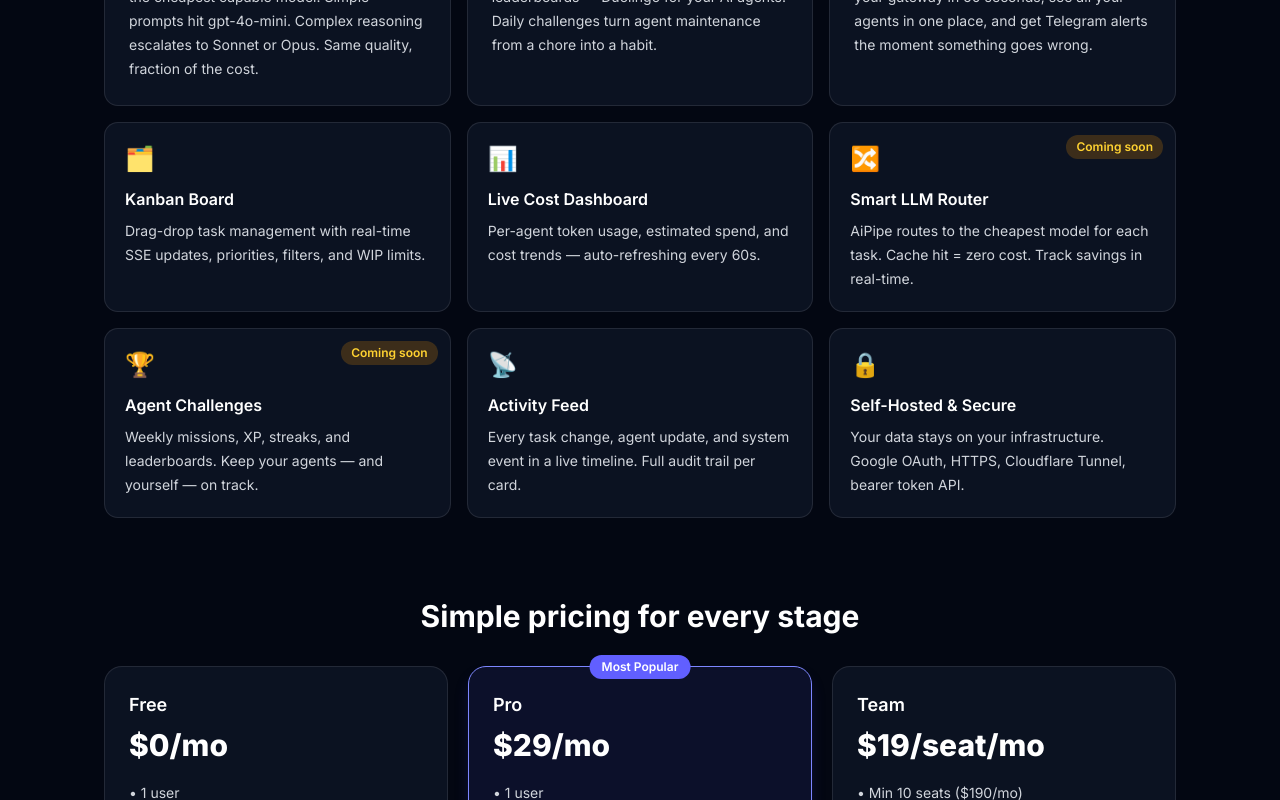
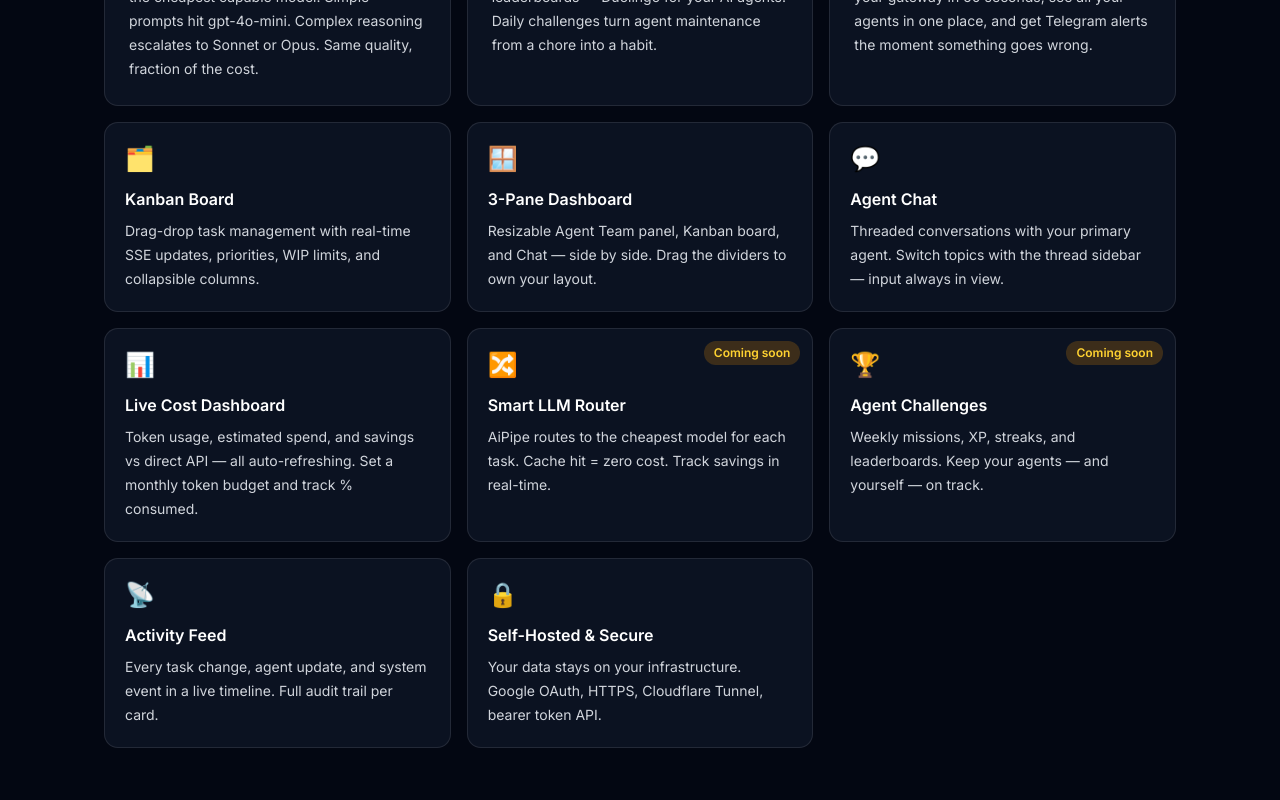
Before and after one commit to MikeS071/archonhq, a Next.js app: page / in a window 1280 px wide. Shown: the part 760-1560 px from the top of the page. Built offline with nearby package versions, Linux system fonts and the light colour scheme; no server answers; the database is empty.

Commit message:
Phase 5: update landing page, roadmap, add dashboard-guide.md

```diff
--- a/src/app/page.tsx
+++ b/src/app/page.tsx
@@ -36,13 +36,25 @@ const features = [
     icon: '🗂️',
     title: 'Kanban Board',
     description:
-      'Drag-drop task management with real-time SSE updates, priorities, filters, and WIP limits.',
+      'Drag-drop task management with real-time SSE updates, priorities, WIP limits, and collapsible columns.',
+  },
+  {
+    icon: '🪟',
+    title: '3-Pane Dashboard',
+    description:
+      'Resizable Agent Team panel, Kanban board, and Chat — side by side. Drag the dividers to own your layout.',
+  },
+  {
+    icon: '💬',
+    title: 'Agent Chat',
+    description:
+      'Threaded conversations with your primary agent. Switch topics with the thread sidebar — input always in view.',
   },
   {
     icon: '📊',
     title: 'Live Cost Dashboard',
     description:
-      'Per-agent token usage, estimated spend, and cost trends — auto-refreshing every 60s.',
+      'Token usage, estimated spend, and savings vs direct API — all auto-refreshing. Set a monthly token budget and track % consumed.',
   },
   {
     icon: '🔀',
@@ -331,7 +343,7 @@ export default function LandingPage() {
                 shipped, in progress, and planned. Vote for what matters to you.
               </p>
               <ul className="mt-4 flex flex-wrap gap-2">
-                {['✅ Kanban + Activity Feed', '🔜 AiPipe Router', '🔜 XP & Streaks', '🔜 Stripe Billing'].map(
+                {['✅ Kanban + Agent Chat', '✅ Cost Savings Tracking', '🔜 AiPipe Router', '🔜 Stripe Billing'].map(
                   (item) => (
                     <li
                       key={item}
--- a/src/app/roadmap/page.tsx
+++ b/src/app/roadmap/page.tsx
@@ -18,9 +18,16 @@ const delivered = [
   'Early access waitlist',
   'Landing page (archonhq.ai)',
   'Public roadmap',
+  'OpenClaw connection wizard',
+  '3-pane resizable dashboard (Agent Team · Kanban · Chat)',
+  'Multi-thread agent chat (per-topic threads)',
+  'Cost savings tile (Saved via Routing)',
+  'Blocked / Needs-you quick-label toggles',
+  'Configurable tenant settings (agent name, token budget, savings rate)',
+  'Fun sub-agent names (deterministic, collision-free)',
 ];
 
-const inProgress = ['Phase 4: Multi-tenancy & org model', 'OpenClaw connection wizard'];
+const inProgress = ['Goal 6: Commercialise archonhq.ai (landing · billing · onboarding)'];
 
 const planned = [
   'AiPipe intelligent LLM router',
```
Also changed, not shown: 1 other file (tests, documents, lock files or other folders).
